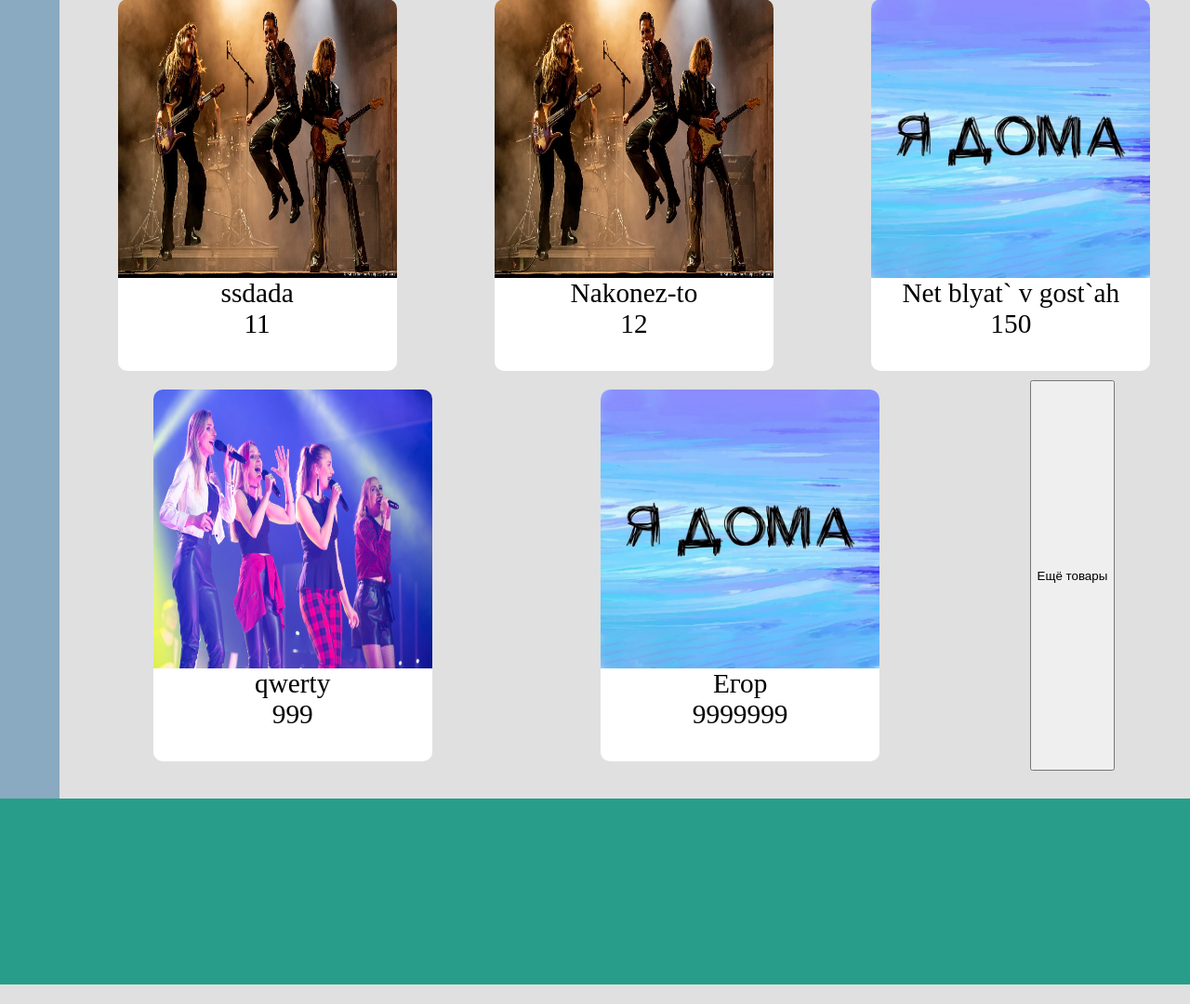
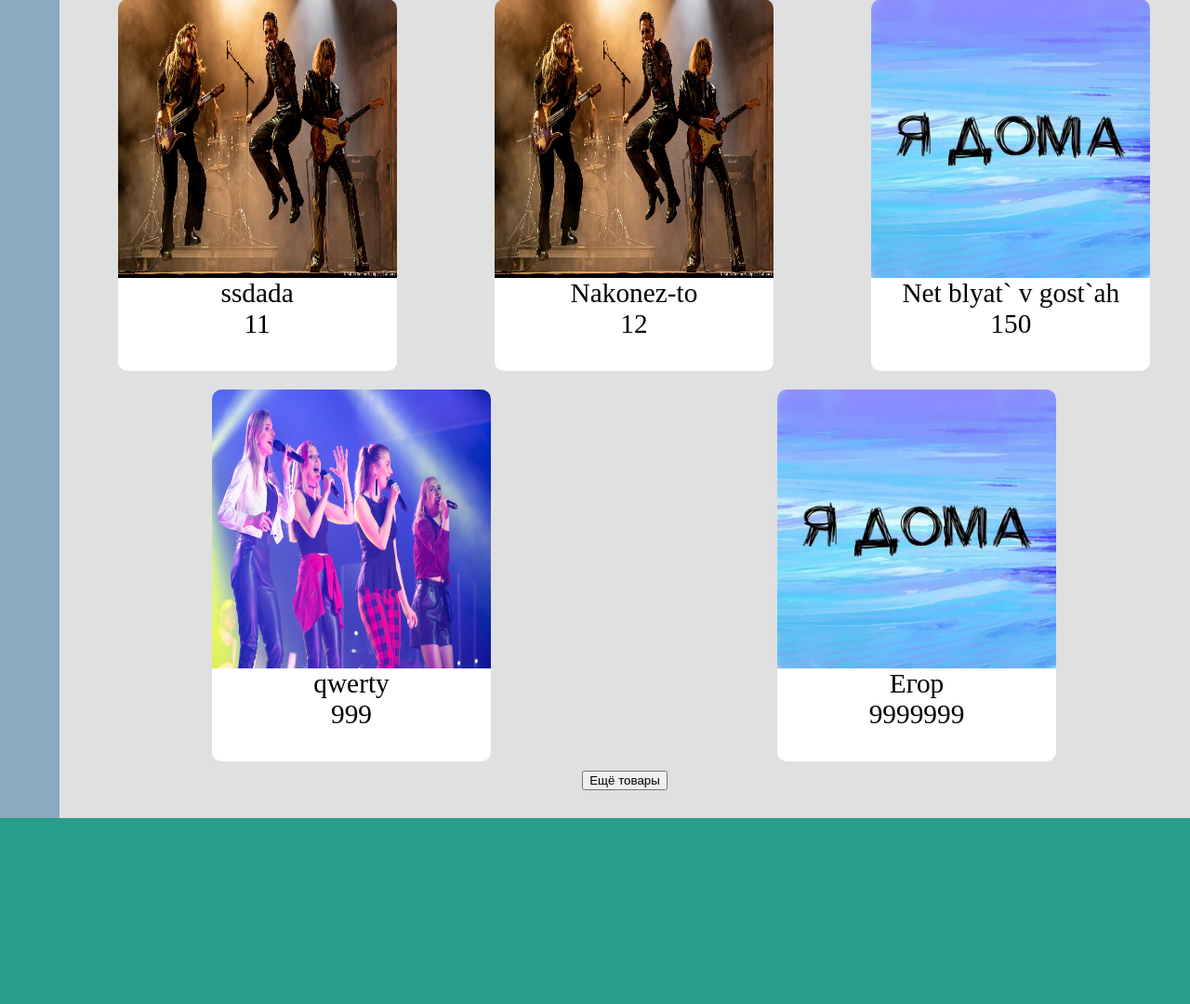
Before and after one commit to Shcherbyna-Nazar/treasure, a Django app: page / in a window 1280 px wide. Shown: the part 531-1611 px from the top of the page at 93% size. Before the commit the page ends 1590 px from the top, so only its background shows below. Run offline with Django 4.2, Linux system fonts and the light colour scheme; data comes from the database, SQL or seed files in the repository; both versions use the stored data as it was after the commit.

Commit message:
add cards n upgrade button show more

```diff
--- a/FNM/main/templates/main/index.html
+++ b/FNM/main/templates/main/index.html
@@ -8,12 +8,14 @@
 <div class="header"></div>
 <div class="main">
     <div class="field" id="field">
+        <div class="wrapper">
             {% for product in products %}
             <a href="{% url 'tank1' product.id %}"><div class="card">
                 <div class="card-movie"><img src="{{product.product_photo.url}}" alt="Мега ебейший танк" height="300" width="600"></div>
                 <div class="card-text">{{product.name}}<div class="price">{{product.price}}</div></div>
             </div></a>
             {% endfor %}
+        </div>
         <button type="submit" class="btn btn-outline-success" id="get-more-button"
         cur_url="{% url 'home' %}">Ещё товары</button>
     </div>
--- a/FNM/static/JS/script.js
+++ b/FNM/static/JS/script.js
@@ -112,16 +112,23 @@ $(document).ready(function(){
             url: url,
             type: 'GET',
             success:function(response){
-                console.log(response);
-                response_json=JSON.parse(response.new_product)
-                response_json.forEach(element => {
-                    console.log(element.fields)
-                    $('#field').append($('<a href="products/'+element.pk+'"><div class="card">'+
+                response_json=JSON.parse(response.new_product);
+                console.log($(".card").length);
+                i=1
+                n=i+2;
+                for(i=1; i<n; i++){
+                    for(j=0; j<4; j++){
+                        if(response_json[j].pk==i){
+                            element=response_json[j]
+                            break;
+                        }
+                    }
+                        $('.wrapper').append($('<a href="products/'+element.pk+'"><div class="card">'+
                     '<div class="card-movie"><img src="'+element.fields.product_photo+'" alt="'+element.fields.name+'" height="300" width="600"></div>'+'<div class="card-text">'+element.fields.name+'<div class="price">'+element.fields.price+'</div></div>'+
-                '</div></a>'));
-                });
+                    '</div></a>'));
+                };
                 resize();
-            }
+                }
 
         })
     })
--- a/FNM/static/css/style.css
+++ b/FNM/static/css/style.css
@@ -504,3 +504,14 @@ form.sign_up .enter {
   margin-left: 5px;
   pointer-events: all;
 }
+
+.wrapper {
+  display: -webkit-box;
+  display: -ms-flexbox;
+  display: flex;
+  -ms-flex-pack: distribute;
+      justify-content: space-around;
+  -ms-flex-wrap: wrap;
+      flex-wrap: wrap;
+  width: 100%;
+}
```
Also changed, not shown: FNM/db.sqlite3, FNM/static/images/1611131113_2.jpg (added), FNM/static/images/images/1611131113_2.jpg (added), FNM/static/images/images/1611131113_2_iAc30fm.jpg (added), FNM/static/images/images/57933992_101_IkCKL4t.jpg (added), FNM/static/images/images/Accantus_ICE_-111-Large_vZ4MSsj.jpeg (added). Lines whose indentation alone changed are shown as unchanged.
